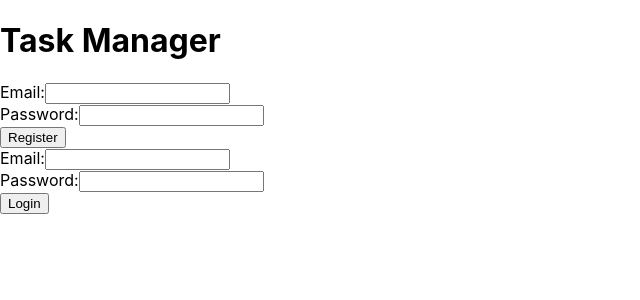
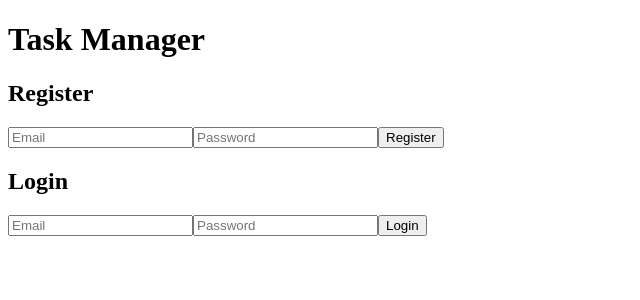
Before and after one commit to bright789/Task_manager, a React (Create React App) app in the folder frontend/: page / in a window 1280 px wide. Shown: the top 300 px of the page, without its empty margins (0-640 px from the left). Built offline with nearby package versions, Linux system fonts and the light colour scheme.

Commit message:
Implemented StateManagement using Redux

```diff
--- a/frontend/package.json
+++ b/frontend/package.json
@@ -9,7 +9,9 @@
     "axios": "^1.7.2",
     "react": "^18.3.1",
     "react-dom": "^18.3.1",
+    "react-redux": "^9.1.2",
     "react-scripts": "^3.0.1",
+    "redux": "^5.0.1",
     "web-vitals": "^2.1.4"
   },
   "scripts": {
--- a/frontend/src/App.js
+++ b/frontend/src/App.js
@@ -1,22 +1,19 @@
-import React, { useState } from 'react';
+// src/App.js
+import React from 'react';
 import Register from './components/Register';
 import Login from './components/Login';
 import Tasks from './components/Tasks';
+import { useSelector } from 'react-redux';
 
 const App = () => {
-  const [token, setToken] = useState(null);
+  const token = useSelector((state) => state.auth.token);
 
   return (
     <div>
       <h1>Task Manager</h1>
-      {!token ? (
-        <>
-          <Register />
-          <Login setToken={setToken} />
-        </>
-      ) : (
-        <Tasks token={token} />
-      )}
+      <Register />
+      <Login />
+      {token && <Tasks />}
     </div>
   );
 };
--- a/frontend/src/components/Login.js
+++ b/frontend/src/components/Login.js
@@ -1,32 +1,33 @@
+// src/components/Login.js
 import React, { useState } from 'react';
+import { useDispatch } from 'react-redux';
 import axios from 'axios';
+import { setToken } from '../redux/actions';
 
-const Login = ({ setToken }) => {
+const Login = () => {
   const [email, setEmail] = useState('');
   const [password, setPassword] = useState('');
+  const dispatch = useDispatch();
 
-  const handleSubmit = async (e) => {
-    e.preventDefault();
+  const handleLogin = async () => {
     try {
-      const response = await axios.post('http://127.0.0.1:5000/api/login', { email, password });
-      setToken(response.data.token);
+      const response = await axios.post('http://127.0.0.1:5000/api/login', {
+        email,
+        password,
+      });
+      dispatch(setToken(response.data.token));
     } catch (error) {
-      console.error(error.response.data);
+      alert(error.response.data.message);
     }
   };
 
   return (
-    <form onSubmit={handleSubmit}>
-      <div>
-        <label>Email:</label>
-        <input type="email" value={email} onChange={(e) => setEmail(e.target.value)} required />
-      </div>
-      <div>
-        <label>Password:</label>
-        <input type="password" value={password} onChange={(e) => setPassword(e.target.value)} required />
-      </div>
-      <button type="submit">Login</button>
-    </form>
+    <div>
+      <h2>Login</h2>
+      <input type="email" placeholder="Email" value={email} onChange={(e) => setEmail(e.target.value)} />
+      <input type="password" placeholder="Password" value={password} onChange={(e) => setPassword(e.target.value)} />
+      <button onClick={handleLogin}>Login</button>
+    </div>
   );
 };
 
--- a/frontend/src/components/Register.js
+++ b/frontend/src/components/Register.js
@@ -1,3 +1,4 @@
+// src/components/Register.js
 import React, { useState } from 'react';
 import axios from 'axios';
 
@@ -5,28 +6,25 @@ const Register = () => {
   const [email, setEmail] = useState('');
   const [password, setPassword] = useState('');
 
-  const handleSubmit = async (e) => {
-    e.preventDefault();
+  const handleRegister = async () => {
     try {
-      const response = await axios.post('http://127.0.0.1:5000/api/register', { email, password });
-      console.log(response.data);
+      const response = await axios.post('http://127.0.0.1:5000/api/register', {
+        email,
+        password,
+      });
+      alert(response.data.message);
     } catch (error) {
-      console.error(error.response.data);
+      alert(error.response.data.message);
     }
   };
 
   return (
-    <form onSubmit={handleSubmit}>
-      <div>
-        <label>Email:</label>
-        <input type="email" value={email} onChange={(e) => setEmail(e.target.value)} required />
-      </div>
-      <div>
-        <label>Password:</label>
-        <input type="password" value={password} onChange={(e) => setPassword(e.target.value)} required />
-      </div>
-      <button type="submit">Register</button>
-    </form>
+    <div>
+      <h2>Register</h2>
+      <input type="email" placeholder="Email" value={email} onChange={(e) => setEmail(e.target.value)} />
+      <input type="password" placeholder="Password" value={password} onChange={(e) => setPassword(e.target.value)} />
+      <button onClick={handleRegister}>Register</button>
+    </div>
   );
 };
 
--- a/frontend/src/components/Tasks.js
+++ b/frontend/src/components/Tasks.js
@@ -1,11 +1,13 @@
-import React, { useState, useEffect } from 'react';
+// src/components/Tasks.js
+import React, { useEffect } from 'react';
+import { useSelector, useDispatch } from 'react-redux';
 import axios from 'axios';
+import { setTasks } from '../redux/actions';
 
-const Tasks = ({ token }) => {
-  const [tasks, setTasks] = useState([]);
-  const [title, setTitle] = useState('');
-  const [description, setDescription] = useState('');
-  const [dueDate, setDueDate] = useState('');
+const Tasks = () => {
+  const token = useSelector((state) => state.auth.token);
+  const tasks = useSelector((state) => state.tasks.tasks);
+  const dispatch = useDispatch();
 
   useEffect(() => {
     const fetchTasks = async () => {
@@ -15,51 +17,23 @@ const Tasks = ({ token }) => {
             Authorization: `Bearer ${token}`,
           },
         });
-        setTasks(response.data);
+        dispatch(setTasks(response.data));
       } catch (error) {
-        console.error(error.response.data);
+        console.error(error);
       }
     };
-    fetchTasks();
-  }, [token]);
 
-  const handleSubmit = async (e) => {
-    e.preventDefault();
-    try {
-      const response = await axios.post('http://127.0.0.1:5000/api/tasks', { title, description, due_date: dueDate }, {
-        headers: {
-          Authorization: `Bearer ${token}`,
-        },
-      });
-      setTasks([...tasks, response.data]);
-    } catch (error) {
-      console.error(error.response.data);
+    if (token) {
+      fetchTasks();
     }
-  };
+  }, [token, dispatch]);
 
   return (
     <div>
       <h2>Tasks</h2>
-      <form onSubmit={handleSubmit}>
-        <div>
-          <label>Title:</label>
-          <input type="text" value={title} onChange={(e) => setTitle(e.target.value)} required />
-        </div>
-        <div>
-          <label>Description:</label>
-          <input type="text" value={description} onChange={(e) => setDescription(e.target.value)} />
-        </div>
-        <div>
-          <label>Due Date:</label>
-          <input type="date" value={dueDate} onChange={(e) => setDueDate(e.target.value)} required />
-        </div>
-        <button type="submit">Add Task</button>
-      </form>
       <ul>
-        {tasks.map(task => (
-          <li key={task.id}>
-            {task.title} - {task.description} (Due: {task.due_date})
-          </li>
+        {tasks.map((task) => (
+          <li key={task.id}>{task.title}</li>
         ))}
       </ul>
     </div>
--- a/frontend/src/index.js
+++ b/frontend/src/index.js
@@ -1,17 +1,13 @@
+// src/index.js
 import React from 'react';
-import ReactDOM from 'react-dom/client';
-import './index.css';
+import ReactDOM from 'react-dom';
+import { Provider } from 'react-redux';
+import store from './redux/store';
 import App from './App';
-import reportWebVitals from './reportWebVitals';
 
-const root = ReactDOM.createRoot(document.getElementById('root'));
-root.render(
-  <React.StrictMode>
+ReactDOM.render(
+  <Provider store={store}>
     <App />
-  </React.StrictMode>
+  </Provider>,
+  document.getElementById('root')
 );
-
-// If you want to start measuring performance in your app, pass a function
-// to log results (for example: reportWebVitals(console.log))
-// or send to an analytics endpoint. Learn more: https://bit.ly/CRA-vitals
-reportWebVitals();
--- /dev/null
+++ b/frontend/src/redux/actions.js
@@ -0,0 +1,10 @@
+// src/redux/actions.js
+export const setToken = (token) => ({
+    type: 'SET_TOKEN',
+    payload: token,
+  });
+
+  export const setTasks = (tasks) => ({
+    type: 'SET_TASKS',
+    payload: tasks,
+  });
--- /dev/null
+++ b/frontend/src/redux/authReducer.js
@@ -0,0 +1,15 @@
+// src/redux/authReducer.js
+const initialState = {
+    token: null,
+  };
+
+  const authReducer = (state = initialState, action) => {
+    switch (action.type) {
+      case 'SET_TOKEN':
+        return { ...state, token: action.payload };
+      default:
+        return state;
+    }
+  };
+
+  export default authReducer;
--- /dev/null
+++ b/frontend/src/redux/store.js
@@ -0,0 +1,13 @@
+// src/redux/store.js
+import { createStore, combineReducers } from 'redux';
+import authReducer from './authReducer';
+import tasksReducer from './tasksReducer';
+
+const rootReducer = combineReducers({
+  auth: authReducer,
+  tasks: tasksReducer,
+});
+
+const store = createStore(rootReducer);
+
+export default store;
--- /dev/null
+++ b/frontend/src/redux/tasksReducer.js
@@ -0,0 +1,15 @@
+// src/redux/tasksReducer.js
+const initialState = {
+    tasks: [],
+  };
+
+  const tasksReducer = (state = initialState, action) => {
+    switch (action.type) {
+      case 'SET_TASKS':
+        return { ...state, tasks: action.payload };
+      default:
+        return state;
+    }
+  };
+
+  export default tasksReducer;
```
Also changed, not shown: 1 other file (tests, documents, lock files or other folders).
